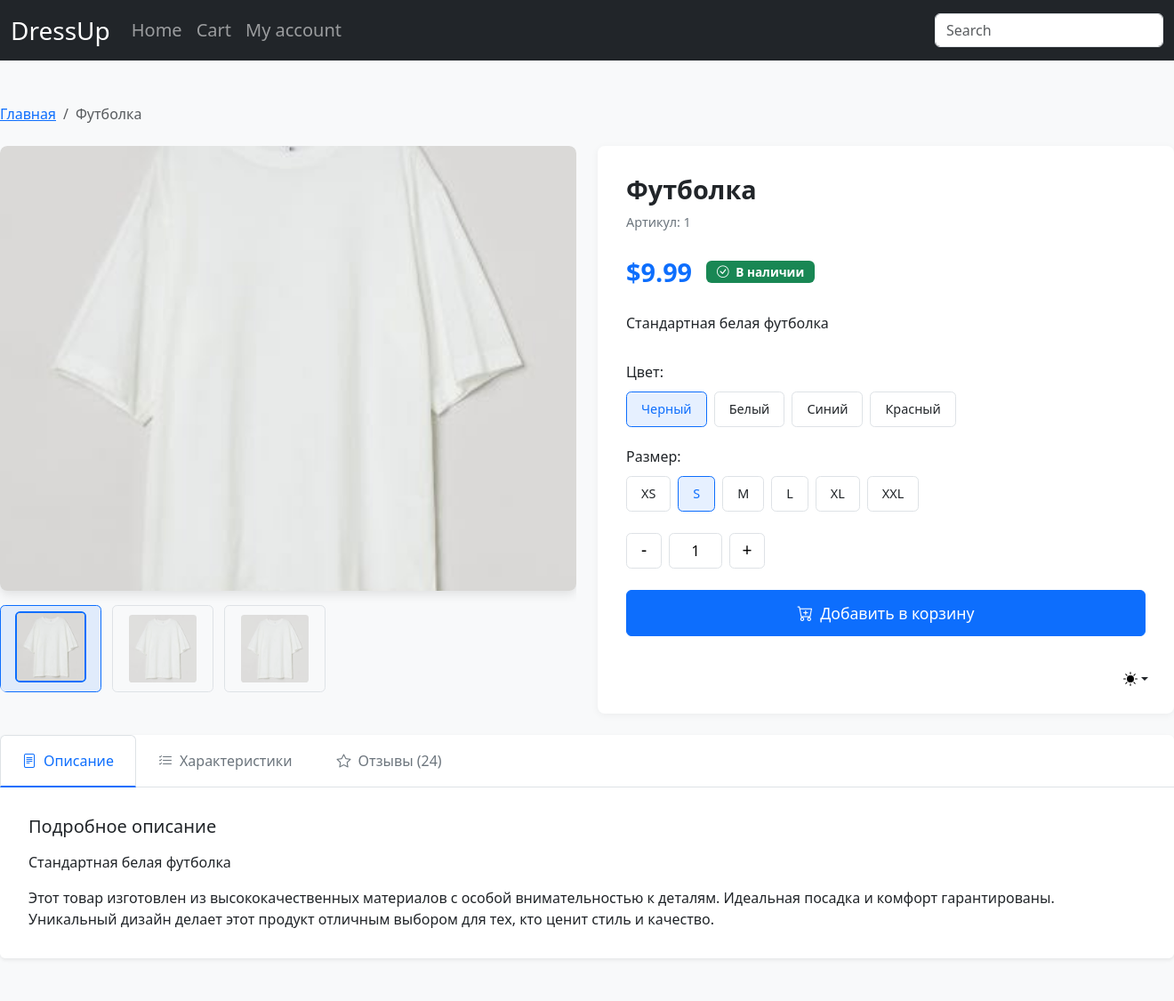
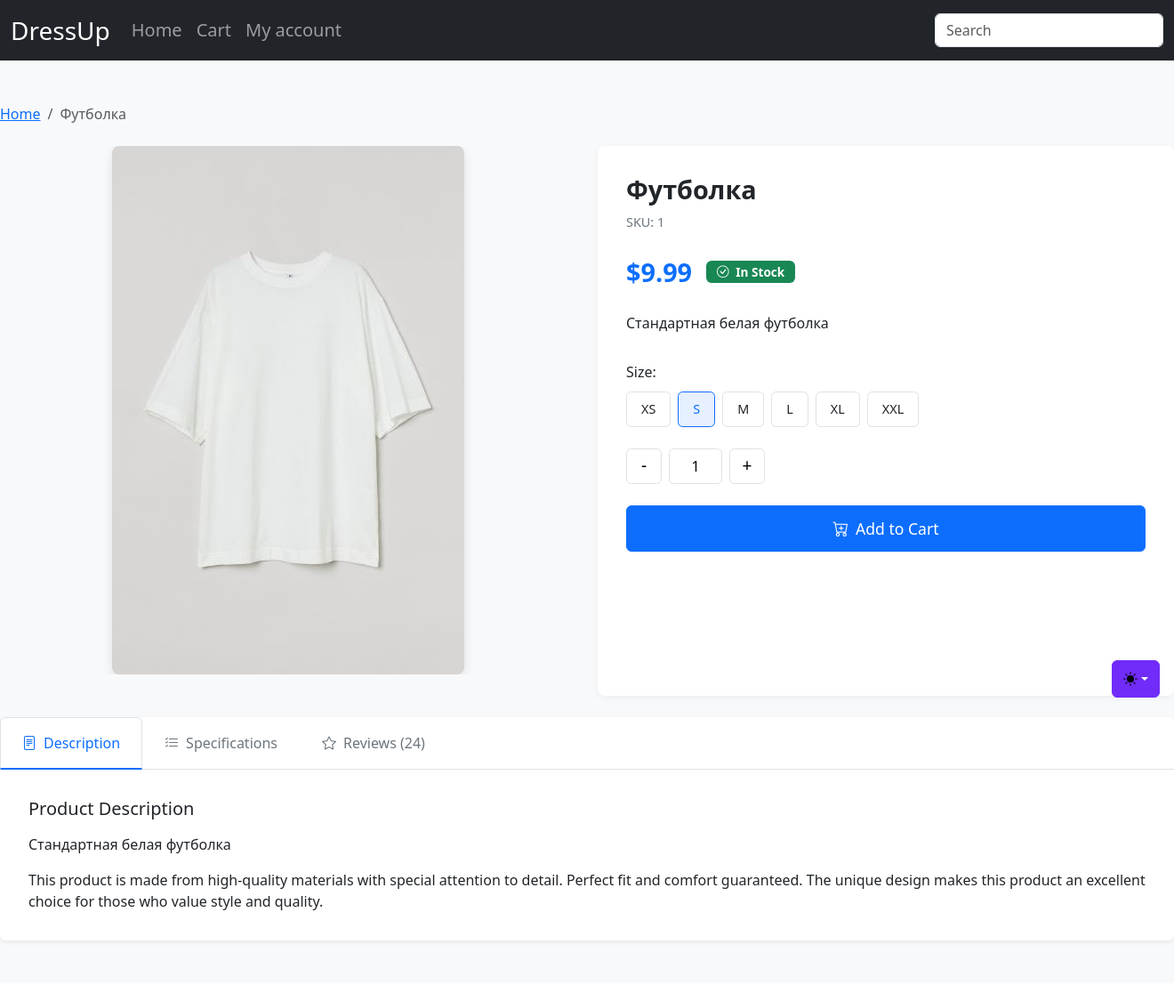
Before and after one commit to EgoTatsumi/DressUp-, a Flask app: page /product_demo/1 in a window 1320 px wide; the page is wider, and only the part inside the window is pictured. Shown: that part at 89% size. After the commit the page ends 1060 px from the top of that part, so only its background shows below. Run offline with Flask 3, Linux system fonts and the light colour scheme; some libraries are stand-ins or nearby versions.

Commit message:
исправила пару вещей

```diff
--- a/templates/product_demo.html
+++ b/templates/product_demo.html
@@ -22,43 +22,26 @@
             margin-bottom: var(--product-gap);
             border-radius: 0.5rem;
             overflow: hidden;
+            display: flex;
+            justify-content: center;
+            align-items: center;
+            background-color: #f8f9fa;
         }
 
         .main-image {
             cursor: zoom-in;
             transition: transform 0.3s ease;
             border-radius: 0.5rem;
-            width: 100%;
-            height: 500px;
-            object-fit: cover;
+            max-width: 100%;
+            height: auto;
+            max-height: 600px;
+            width: auto;
+            object-fit: contain;
             box-shadow: 0 4px 12px rgba(0,0,0,0.1);
         }
 
         .main-image:hover {
             transform: scale(1.01);
-        }
-
-        .thumbnail-container {
-            display: flex;
-            gap: 0.75rem;
-            margin-top: 1rem;
-        }
-
-        .thumbnail {
-            width: 80px;
-            height: 80px;
-            object-fit: cover;
-            cursor: pointer;
-            border: 2px solid transparent;
-            transition: all 0.2s ease;
-            border-radius: 0.35rem;
-            opacity: 0.8;
-        }
-
-        .thumbnail:hover, .thumbnail.active {
-            border-color: var(--bs-primary);
-            opacity: 1;
-            transform: translateY(-2px);
         }
 
         .product-info-card {
@@ -231,37 +214,64 @@
             border-bottom: 1px solid var(--bs-border-color);
         }
 
-        @media (max-width: 992px) {
+        .theme-switcher-container {
+            position: fixed;
+            top: 1rem;
+            right: 1rem;
+            z-index: 2000;
+        }
+
+        @media (max-width: 768px) {
+            .product-info-card {
+                padding: 1.5rem;
+            }
+
             .main-image {
-                height: 400px;
+                max-height: 400px;
             }
         }
 
-        @media (max-width: 768px) {
+        @media (max-width: 576px) {
             .main-image {
-                height: 350px;
-            }
-
-            .product-info-card {
-                padding: 1.5rem;
+                max-height: 300px;
             }
         }
+
+                  .btn-bd-primary {
+        --bd-violet-bg: #712cf9;
+        --bd-violet-rgb: 112.520718, 44.062154, 249.437846;
+        --bs-btn-font-weight: 600;
+        --bs-btn-color: var(--bs-white);
+        --bs-btn-bg: var(--bd-violet-bg);
+        --bs-btn-border-color: var(--bd-violet-bg);
+        --bs-btn-hover-color: var(--bs-white);
+        --bs-btn-hover-bg: #6528e0;
+        --bs-btn-hover-border-color: #6528e0;
+        --bs-btn-focus-shadow-rgb: var(--bd-violet-rgb);
+        --bs-btn-active-color: var(--bs-btn-hover-color);
+        --bs-btn-active-bg: #5a23c8;
+        --bs-btn-active-border-color: #5a23c8;
+      }
+
     </style>
 </head>
 <body class="bg-body-tertiary">
-    {% include 'partials/theme_switcher.html' %}
+    <div class="theme-switcher-container">
+        {% include 'partials/theme_switcher.html' %}
+    </div>
+
     {% include 'partials/navbar.html' %}
 
     <div class="product-container py-5">
         <nav aria-label="breadcrumb" class="mb-4">
             <ol class="breadcrumb">
-                <li class="breadcrumb-item"><a href="{{ url_for('main_page') }}">Главная</a></li>
+                <li class="breadcrumb-item"><a href="{{ url_for('main_page') }}">Home</a></li>
                 <li class="breadcrumb-item active" aria-current="page">{{ product.name }}</li>
             </ol>
         </nav>
 
         <div class="row g-4">
-            <!-- Галерея товара -->
+            <!-- Product Gallery -->
             <div class="col-lg-6">
                 <div class="product-gallery">
                     <img id="mainImage"
@@ -269,50 +279,27 @@
                          class="main-image"
                          alt="{{ product.name }}"
                          loading="lazy">
-                    <div class="thumbnail-container">
-                        {% for i in range(1, 4) %}
-                        <div class="option-btn">
-                            <input type="radio" name="thumbnail" id="thumb-{{ i }}" {% if loop.first %}checked{% endif %}>
-                            <label for="thumb-{{ i }}" onclick="changeImage('{{ url_for('static', filename='images/' + product.image) }}')">
-                                <img src="{{ url_for('static', filename='images/' + product.image) }}"
-                                     class="thumbnail {% if loop.first %}active{% endif %}"
-                                     alt="Thumbnail {{ i }}">
-                            </label>
-                        </div>
-                        {% endfor %}
-                    </div>
                 </div>
             </div>
 
-            <!-- Информация о товаре -->
+            <!-- Product Info -->
             <div class="col-lg-6">
                 <div class="product-info-card">
                     <h1 class="product-title">{{ product.name }}</h1>
-                    <p class="product-sku">Артикул: {{ product.id }}</p>
+                    <p class="product-sku">SKU: {{ product.id }}</p>
 
                     <div class="price-container">
                         <span class="current-price">${{ "%.2f"|format(product.price) }}</span>
                         <span class="badge bg-success stock-badge">
-                            <i class="bi bi-check-circle me-1"></i> В наличии
+                            <i class="bi bi-check-circle me-1"></i> In Stock
                         </span>
                     </div>
 
                     <p class="product-description">{{ product.description }}</p>
 
+                    <!-- Size Selection Only -->
                     <div class="option-section">
-                        <h6 class="option-title">Цвет:</h6>
-                        <div class="option-buttons">
-                            {% for color in ['Черный', 'Белый', 'Синий', 'Красный'] %}
-                            <div class="option-btn">
-                                <input type="radio" name="color" id="color-{{ loop.index }}" {% if loop.first %}checked{% endif %}>
-                                <label for="color-{{ loop.index }}">{{ color }}</label>
-                            </div>
-                            {% endfor %}
-                        </div>
-                    </div>
-
-                    <div class="option-section">
-                        <h6 class="option-title">Размер:</h6>
+                        <h6 class="option-title">Size:</h6>
                         <div class="option-buttons">
                             {% for size in ['XS', 'S', 'M', 'L', 'XL', 'XXL'] %}
                             <div class="option-btn">
@@ -331,56 +318,52 @@
 
                     <button class="btn btn-primary add-to-cart-btn"
                             onclick="addToCart({{ product.id }})">
-                        <i class="bi bi-cart-plus"></i> Добавить в корзину
+                        <i class="bi bi-cart-plus"></i> Add to Cart
                     </button>
                 </div>
             </div>
         </div>
 
-        <!-- Детальное описание -->
+        <!-- Product Details -->
         <div class="card mt-4 border-0 shadow-sm">
             <div class="card-header bg-transparent border-0 p-0">
                 <ul class="nav nav-tabs details-tabs">
                     <li class="nav-item">
                         <a class="nav-link active" data-bs-toggle="tab" href="#description">
-                            <i class="bi bi-file-text me-2"></i>Описание
+                            <i class="bi bi-file-text me-2"></i>Description
                         </a>
                     </li>
                     <li class="nav-item">
                         <a class="nav-link" data-bs-toggle="tab" href="#specs">
-                            <i class="bi bi-list-check me-2"></i>Характеристики
+                            <i class="bi bi-list-check me-2"></i>Specifications
                         </a>
                     </li>
                     <li class="nav-item">
                         <a class="nav-link" data-bs-toggle="tab" href="#reviews">
-                            <i class="bi bi-star me-2"></i>Отзывы (24)
+                            <i class="bi bi-star me-2"></i>Reviews (24)
                         </a>
                     </li>
                 </ul>
             </div>
             <div class="card-body tab-content details-content">
                 <div class="tab-pane fade show active" id="description">
-                    <h5 class="mb-3">Подробное описание</h5>
+                    <h5 class="mb-3">Product Description</h5>
                     <p>{{ product.description }}</p>
-                    <p class="mb-0">Этот товар изготовлен из высококачественных материалов с особой внимательностью к деталям. Идеальная посадка и комфорт гарантированы. Уникальный дизайн делает этот продукт отличным выбором для тех, кто ценит стиль и качество.</p>
+                    <p class="mb-0">This product is made from high-quality materials with special attention to detail. Perfect fit and comfort guaranteed. The unique design makes this product an excellent choice for those who value style and quality.</p>
                 </div>
                 <div class="tab-pane fade" id="specs">
-                    <h5 class="mb-3">Технические характеристики</h5>
+                    <h5 class="mb-3">Product Specifications</h5>
                     <table class="table specs-table">
                         <tbody>
-                            <tr><th>Материал</th><td>Хлопок 100%</td></tr>
-                            <tr><th>Производитель</th><td>DressUP</td></tr>
-                            <tr><th>Страна производства</th><td>Россия</td></tr>
-                            <tr><th>Состав</th><td>Основная ткань: 100% хлопок</td></tr>
-                            <tr><th>Уход</th><td>Машинная стирка при 30°C, не отбеливать, гладить при средней температуре</td></tr>
-                            <tr><th>Сезон</th><td>Круглогодичный</td></tr>
+                            <tr><th>Brand</th><td>DressUP</td></tr>
+                            <tr><th>Care Instructions</th><td>Machine wash at 30°C, do not bleach, iron at medium temperature</td></tr>
                         </tbody>
                     </table>
                 </div>
                 <div class="tab-pane fade" id="reviews">
-                    <h5 class="mb-3">Отзывы покупателей</h5>
+                    <h5 class="mb-3">Customer Reviews</h5>
                     <div class="alert alert-info">
-                        Отзывы временно недоступны. Приносим извинения за неудобства.
+                        Reviews are temporarily unavailable. We apologize for the inconvenience.
                     </div>
                 </div>
             </div>
@@ -389,16 +372,7 @@
 
     <script src="{{ url_for('static', filename='js/bootstrap.bundle.min.js') }}"></script>
     <script>
-        // Смена основного изображения
-        function changeImage(src) {
-            document.getElementById('mainImage').src = src;
-            document.querySelectorAll('.thumbnail').forEach(thumb => {
-                thumb.classList.remove('active');
-            });
-            event.target.classList.add('active');
-        }
-
-        // Изменение количества товара
+        // Change product quantity
         function changeQuantity(change) {
             const input = document.getElementById('quantityInput');
             let value = parseInt(input.value) + change;
@@ -407,10 +381,9 @@
             input.value = value;
         }
 
-        // Добавление в корзину
+        // Add to cart function
         function addToCart(productId) {
             const quantity = document.getElementById('quantityInput').value;
-            const color = document.querySelector('input[name="color"]:checked').nextElementSibling.textContent;
             const size = document.querySelector('input[name="size"]:checked').nextElementSibling.textContent;
 
             fetch('{{ url_for("add_to_cart") }}', {
@@ -422,26 +395,25 @@
                 body: JSON.stringify({
                     id: productId,
                     quantity: quantity,
-                    color: color,
                     size: size
                 })
             })
             .then(response => response.json())
             .then(data => {
                 if (data.success) {
-                    showToast('Товар добавлен в корзину', 'success');
+                    showToast('Item added to cart', 'success');
                     updateCartCounter(data.cart_count);
                 } else {
-                    showToast(data.message || 'Ошибка при добавлении в корзину', 'danger');
+                    showToast(data.message || 'Error adding to cart', 'danger');
                 }
             })
             .catch(error => {
-                console.error('Ошибка:', error);
-                showToast('Произошла ошибка. Попробуйте позже.', 'danger');
+                console.error('Error:', error);
+                showToast('An error occurred. Please try again.', 'danger');
             });
         }
 
-        // Показать уведомление
+        // Show toast notification
         function showToast(message, type = 'success') {
             const toastContainer = document.createElement('div');
             toastContainer.className = `toast align-items-center text-white bg-${type} border-0 position-fixed bottom-0 end-0 m-3`;
@@ -468,12 +440,11 @@
             }, 5000);
         }
 
-        // Обновить счетчик корзины
+        // Update cart counter
         function updateCartCounter(count) {
             const counter = document.getElementById('cart-counter');
             if (counter) {
                 counter.textContent = count;
-                // Анимация
                 counter.classList.add('animate__animated', 'animate__bounce');
                 setTimeout(() => {
                     counter.classList.remove('animate__animated', 'animate__bounce');
```
Also changed, not shown: templates/index1.html (+30 -2 lines).
